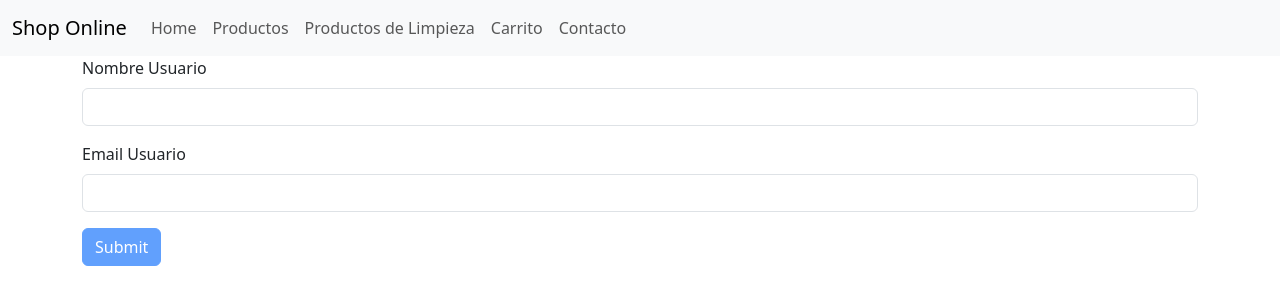
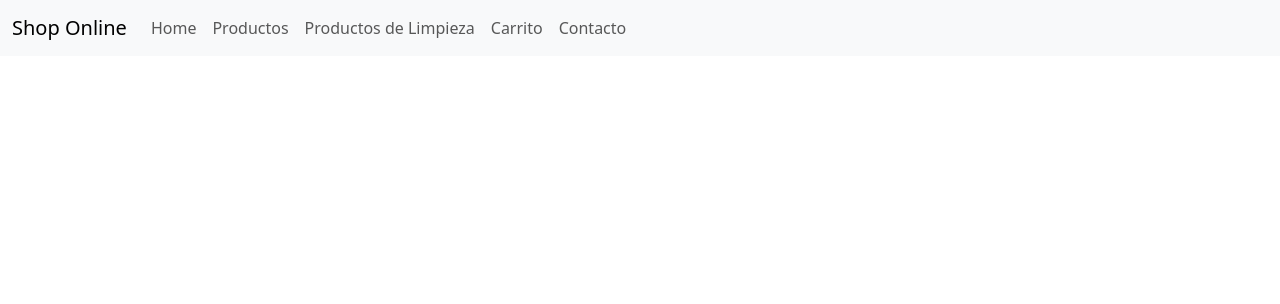
Before and after one commit to RFerreiraN/landing-mock-api, an Angular app: page /contacto in a window 1280 px wide. Shown: the top 304 px of the page. Built offline with nearby package versions, Linux system fonts and the light colour scheme.

Commit message:
haremos de nuevo el formualrio

```diff
--- a/src/app/contacto/contacto.component.html
+++ b/src/app/contacto/contacto.component.html
@@ -1,21 +1,4 @@
-<div class="container">
-  <form [formGroup]="formularioContacto" (ngSubmit)="enviar(formularioContacto)">
-  <div class="mb-3">
-    <label for="nombre" class="form-label">Nombre Usuario</label>
-    <input [ngClass]="{'is-invalid' : hasError('nombre', 'required') || hasError('nombre', 'minlength') }" type="text" class="form-control" id="nombre" formControlName="nombre">
-    <!-- <div class="text-danger small" *ngIf="formularioContacto.get('nombre')?.hasError('required') && formularioContacto.get('nombre')?.touched">Nombre Requerido</div>
-    <div class="text-danger small" *ngIf="formularioContacto.get('nombre')?.hasError('minlength')">Nombre Requiere mínimo 6 caracteres</div> -->
-    <div class="text-danger small" *ngIf="hasError('nombre', 'required')">Nombre Requerido</div>
-    <div class="text-danger small" *ngIf="hasError('nombre', 'minlength')">Nombre Requiere mínimo 6 caracteres</div>
-  </div>
 
-  <div class="mb-3">
-    <label for="email" class="form-label">Email Usuario</label>
-    <input [ngClass]="{'is-invalid' : hasError('email', 'required') || hasError('email', 'email')}" type="text" class="form-control" id="email" formControlName="email">
-    <div class="text-danger small" *ngIf="hasError('email', 'required')">Email Requerido</div>
-    <div class="text-danger small" *ngIf="hasError('email', 'email')">Formato Inválido de Email</div>
-  </div>
 
-  <button type="submit" class="btn btn-primary" [disabled]="!formularioContacto.valid">Submit</button>
-</form>
-</div>
+
+<!-- TODO, volver hacer el formulario desde cero con dirty -->
--- a/src/app/contacto/contacto.component.ts
+++ b/src/app/contacto/contacto.component.ts
@@ -1,5 +1,5 @@
 import { Component } from '@angular/core';
-import { FormBuilder, FormGroup, Validators } from '@angular/forms';
+
 
 @Component({
   selector: 'app-contacto',
@@ -7,24 +7,5 @@ import { FormBuilder, FormGroup, Validators } from '@angular/forms';
   styleUrls: ['./contacto.component.css']
 })
 export class ContactoComponent {
-  formularioContacto: FormGroup;
-  constructor(private fb: FormBuilder) {
-    this.formularioContacto = this.fb.group({
-      nombre : ['', [Validators.required, Validators.minLength(6)]],
-      email : ['', [Validators.required, Validators.email]]
-    })
-    }
 
-  enviar( form : FormGroup ){
-      if (form.invalid) {
-    form.markAllAsTouched();
-    return;
-  }
-    console.log(form.value)
-    form.reset()
-  }
-
-  hasError( controlItemForm : string, typeError : string){
-    return this.formularioContacto.get(controlItemForm)?.hasError(typeError) && this.formularioContacto.get(controlItemForm)?.touched
-  }
 }
```
